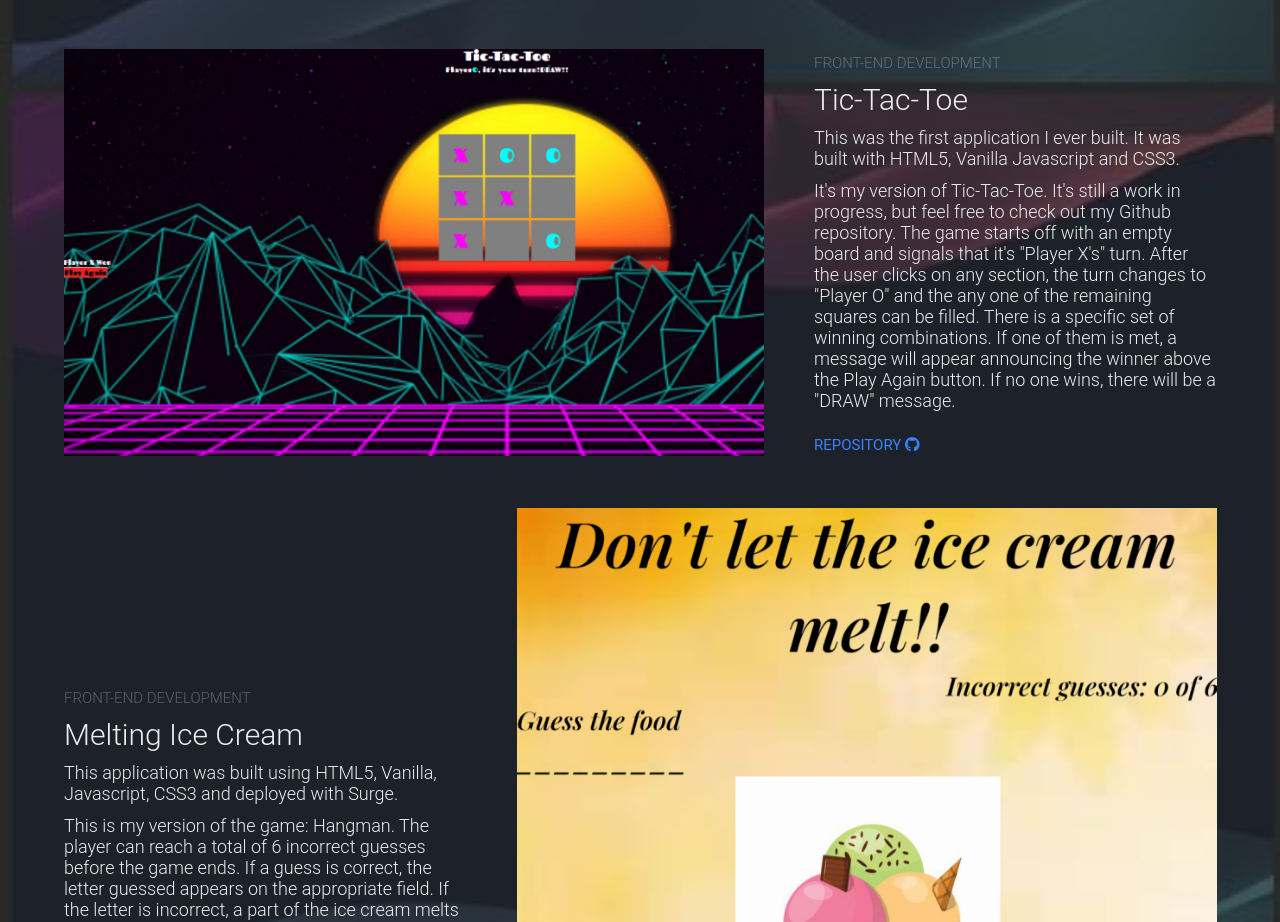
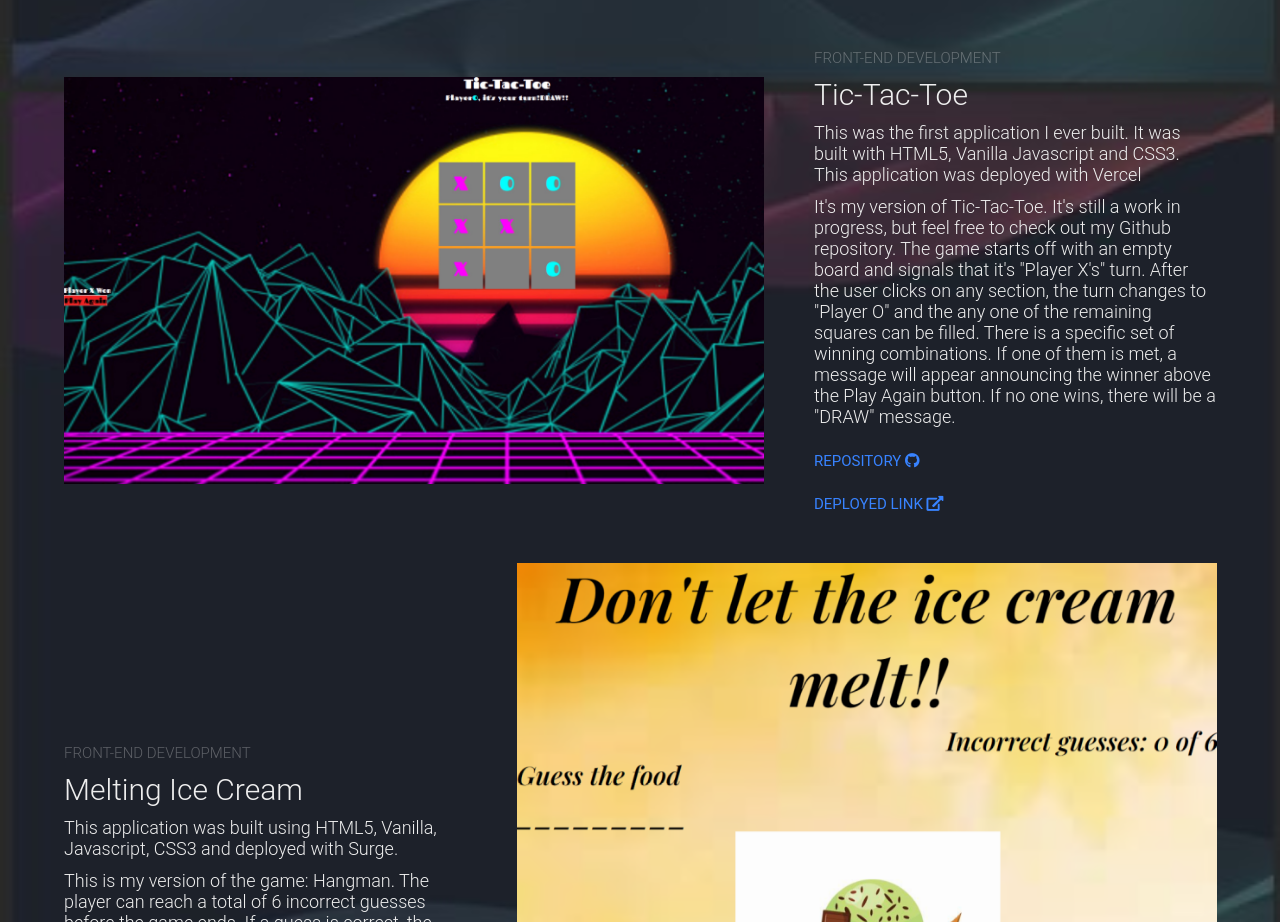
Before and after one commit to ViryF/Portfolio, a website: page index.html in a window 1280 px wide. Shown: the part 2800-3722 px from the top of the page. Drawn offline with nearby package versions, Linux system fonts and the light colour scheme.

Commit message:
added tic-tac-toe deployed link

```diff
--- a/index.html
+++ b/index.html
@@ -163,7 +163,7 @@
             <h6>Front-End Development</h6>
             <h1>Tic-Tac-Toe</h1>
             <p>
-              This was the first application I ever built. It was built with HTML5, Vanilla Javascript and CSS3.
+              This was the first application I ever built. It was built with HTML5, Vanilla Javascript and CSS3. This application was deployed with Vercel
             </p>
             <br>
             <p>
@@ -172,10 +172,10 @@
             <a href="https://github.com/ViryF/u1_hw_tic_tac_toe" class="cta">Repository
               <i class="fab fa-github"></i>
             </a>
-            <!-- <br>
-            <a href="#" class="cta">Deployed Link
+            <br>
+            <a href="https://viry-tic-tac-toe.vercel.app/" class="cta">Deployed Link
               <i class="fas fa-external-link-alt"></i>
-            </a> -->
+            </a>
           </div>
         </div>
         <div class="portfolio-item">
```
